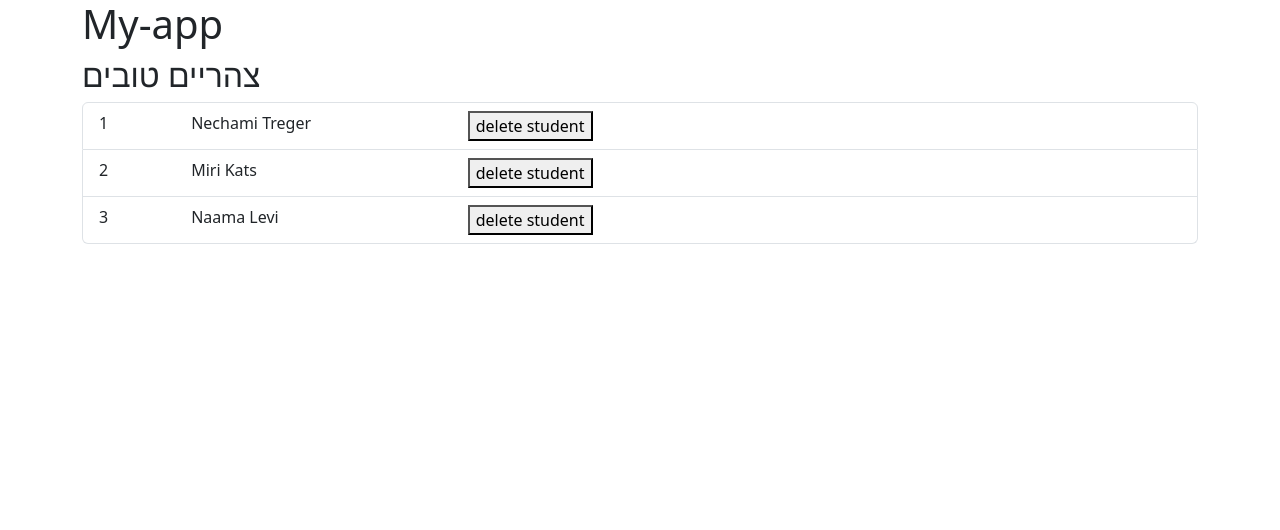
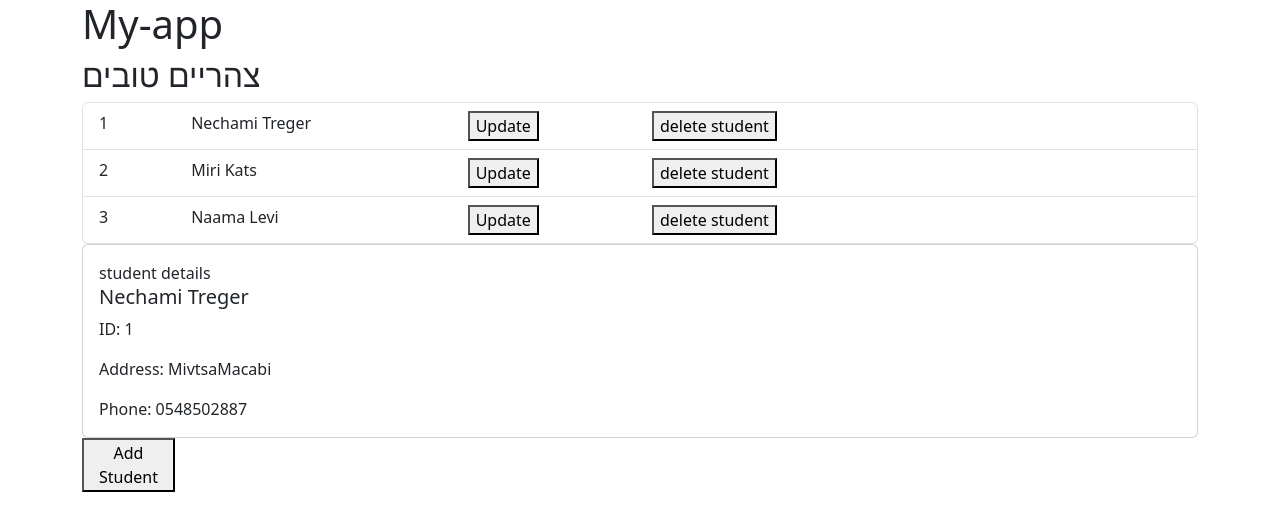
Before and after one commit to HarmonyCodes/angular, an Angular app: page / in a window 1280 px wide. Shown: the top 530 px of the page. Built offline with nearby package versions, Linux system fonts and the light colour scheme.

Commit message:
Input task

```diff
--- a/src/app/app.module.ts
+++ b/src/app/app.module.ts
@@ -3,10 +3,11 @@ import { BrowserModule } from "@angular/platform-browser";
 import { CommonModule } from "@angular/common";
 import { AppComponent } from "./app.component";
 import {StudentsListComponent} from "./students-list/students-list.component"
+import { StudentDetailsComponent } from "./student-details/student-details.component";
 
 @NgModule({
     declarations:[],
-    imports:[BrowserModule, StudentsListComponent, CommonModule,AppComponent],
+    imports:[BrowserModule, StudentsListComponent, CommonModule,AppComponent, StudentDetailsComponent],
     providers:[],
     bootstrap:[AppComponent]
 })
--- /dev/null
+++ b/src/app/student-details/student-details.component.html
@@ -0,0 +1,12 @@
+<div class="card" *ngIf="student">
+    <div class="card-body">
+        student details
+    <div>
+            <h5 class="card-title">{{student.firstName}} {{student.lastName}}</h5>
+            <p class="card-text">ID: {{student.id}}</p>
+            <p class="card-text">Address: {{student.adrress}}</p>
+            <p class="card-text">Phone: {{student.phone}}</p>
+            <p class="card-text" *ngIf="!student.active">{{student.leavingDate}}</p>
+        </div>
+        </div>
+</div>
--- /dev/null
+++ b/src/app/student-details/student-details.component.ts
@@ -0,0 +1,20 @@
+import { Component, Input } from '@angular/core';
+import { Student } from '../student.model';
+import { CommonModule } from '@angular/common';
+import { FormsModule } from '@angular/forms';
+
+
+@Component({
+  selector: 'app-student-details',
+  imports: [CommonModule, FormsModule],
+  templateUrl: './student-details.component.html',
+  styleUrl: './student-details.component.scss',
+  standalone: true
+})
+
+export class StudentDetailsComponent {
+
+  @Input()
+  student!: Student;//=this.students[0];
+  constructor() {}
+}
--- a/src/app/student.model.ts
+++ b/src/app/student.model.ts
@@ -7,5 +7,6 @@ export class Student{
     public phone: string,
     public active:boolean,
     public gradeAverage: number,
+    public leavingDate?: Date
     ){}
 }
--- a/src/app/students-list/students-list.component.html
+++ b/src/app/students-list/students-list.component.html
@@ -3,7 +3,14 @@
         <div class="row">
             <div class="col-1">{{student.id}}</div>
             <div class="col-3">{{student.firstName}} {{student.lastName}}</div>
+            <div class="col-2"><button (click)="ShowDetails(student)">Update</button></div>
             <div class="col-2"><button (click)="deleteStudent(student.id)">delete student</button></div>
             </div>
     </li>
 </ul>
+
+<app-student-details [student]="selectedStudent"></app-student-details>
+
+<div class="col-1">
+    <button (click)="addStudent()">Add Student</button>
+</div>
--- a/src/app/students-list/students-list.component.ts
+++ b/src/app/students-list/students-list.component.ts
@@ -1,19 +1,19 @@
 import { Component } from '@angular/core';
 import { Student } from '../student.model';
 import { CommonModule } from '@angular/common';
-
+import { StudentDetailsComponent } from '../student-details/student-details.component';
 
 @Component({
   selector: 'app-students-list',
   templateUrl: './students-list.component.html',
   standalone: true,
-  imports: [CommonModule]
+  imports: [CommonModule, StudentDetailsComponent]
 })
 export class StudentsListComponent {
   students: Student[]=
   [
     new Student(1,"Nechami","Treger","MivtsaMacabi","0548502887",true,95),
-    new Student(2,"Miri","Kats","Yechezkel","0504115559",false,70),
+    new Student(2,"Miri","Kats","Yechezkel","0504115559",false,70,new Date(Date.now())),
     new Student(3,"Naama","Levi","Uziel","0556782110",true,80)
   ];
   deleteStudent(id: number){
@@ -21,4 +21,22 @@ export class StudentsListComponent {
     if (index !== -1) {
     this.students.splice(index,1);
     }}
+
+    selectedStudent: Student=this.students[0];
+
+    ShowDetails(studentToShow: Student){
+      this.selectedStudent = studentToShow;
+    }
+    addStudent() {
+      this.selectedStudent = {
+        id: 0,
+        firstName: '',
+        lastName: '',
+        adrress: '',
+        gradeAverage: 0,
+        phone: '',
+        active: true,
+      };
+
+  }
 }
```
Also changed, not shown: src/app/student-details/student-details.component.scss (added).
